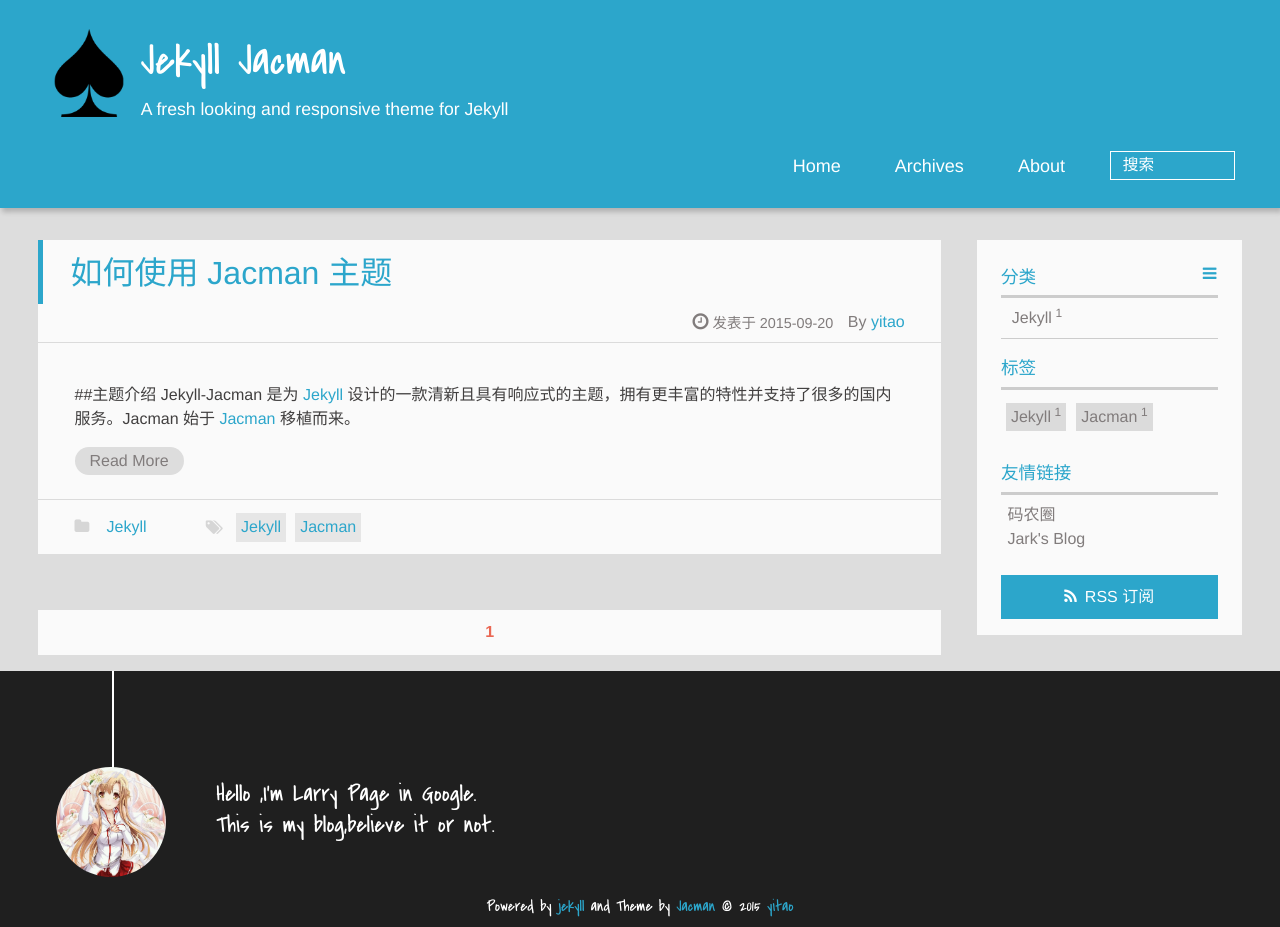
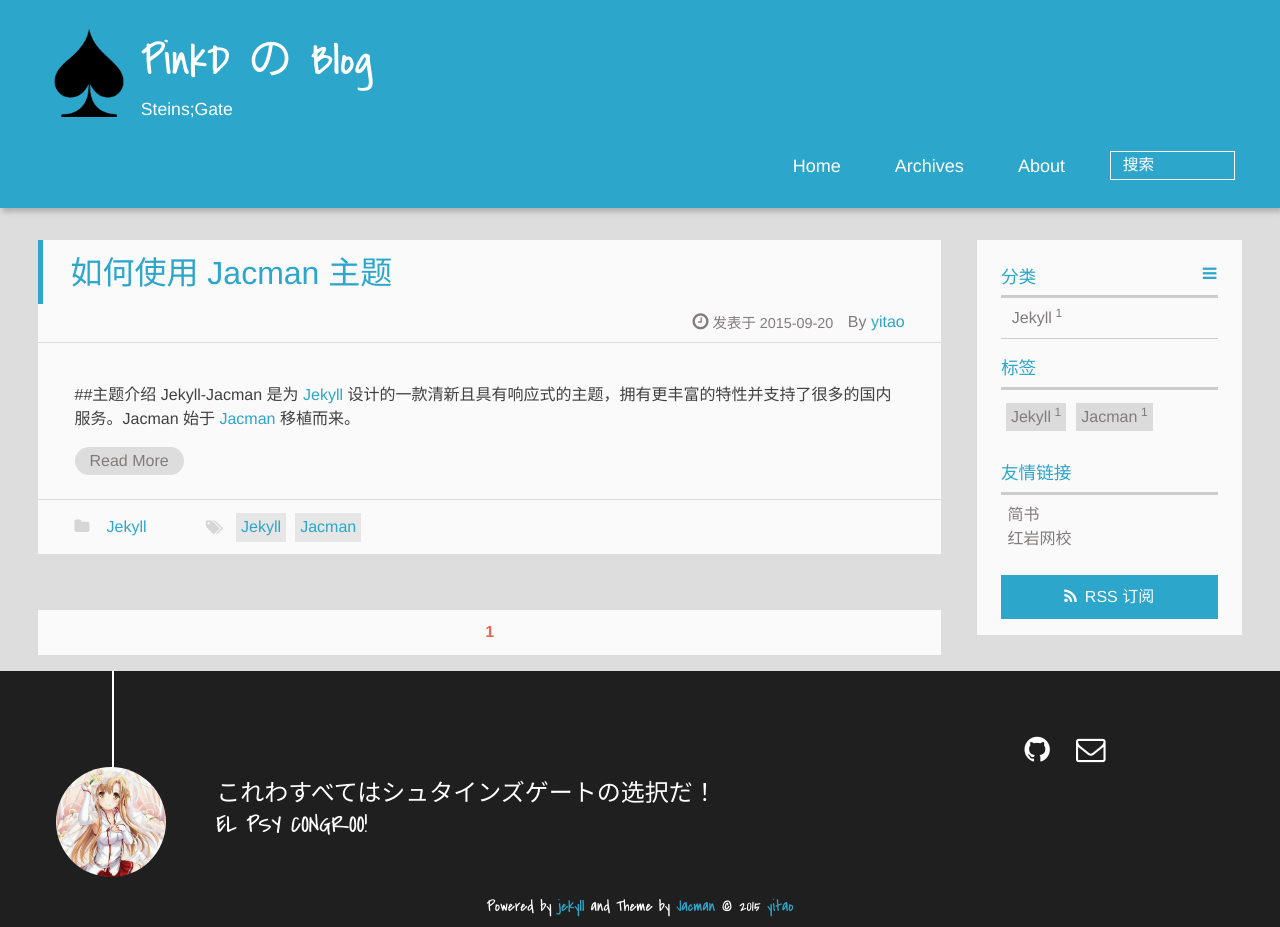
Before and after one commit to PinkD/pinkd.github.io, a Jekyll site: the page built from index.html, in a window 1280 px wide. Built offline with Jekyll 4.4.1, drawn with Linux system fonts in a browser that asks for light colours; Markdown is read by kramdown in place of the engine named in the settings; the list of posts is cut into pages by our own code.

Commit message:
update conf

```diff
--- a/_config.yml
+++ b/_config.yml
@@ -6,26 +6,19 @@ exclude: [".rvmrc", ".rbenv-version", "README.md", "Rakefile", "changelog.md"]
 highlighter: pygments
 
 assets: /assets
-baseurl:
+baseurl: http://blog.pinkd.online
 
 # pagination
 paginate: 20
 
 # Markdown Processors
-markdown: redcarpet
-redcarpet:
-  extensions:
-    - hard_wrap
-    - no_intra_emphasis
-    - autolink
-    - strikethrough
-    - tables
-    - lax_spacing
-    - with_toc_data
+markdown: kramdown
+kramdown:
+    input: GFM
 
 
-title : Jekyll Jacman
-tagline: A fresh looking and responsive theme for Jekyll
+title : PinkD の Blog
+tagline: Steins;Gate
 
 defaults:
   -
@@ -52,7 +45,6 @@ widgets:
 - category
 - tag
 - links
-- douban
 - rss
 ## provide seven widgets:category,tag,rss,archive,tagcloud,links,weibo,douban
 
@@ -80,16 +72,16 @@ mathjax: false      #enable mathjax if true
 #### Author information
 author:
   name: yitao      ## e.g. wuchong Author name
-  intro_line1:  "Hello ,I'm Larry Page in Google."    ## your introduction on the bottom of the page
-  intro_line2:  "This is my blog,believe it or not."  ## the 2nd line
+  intro_line1:  "これわすべてはシュタインズゲートの选択だ！"    ## your introduction on the bottom of the page
+  intro_line2:  "EL PSY CONGROO!"  ## the 2nd line
   weibo:      ## e.g. wuchong1014 or 2176287895 for http://weibo.com/2176287895
   weibo_verifier:  ## e.g. b3593ceb Your weibo-show widget verifier ,if you use weibo-show it is needed.
   tsina:      ## e.g. 2176287895  Your weibo ID,It will be used in share button.
   douban:     ## e.g. wuchong1014 or your id for https://www.douban.com/people/wuchong1014
   zhihu:      ## e.g. jark  for http://www.zhihu.com/people/jark
-  email:      ## e.g. imjark@gmail.com
+  email:      443657547@qq.com
   twitter:    ## e.g. jarkwu for https://twitter.com/jarkwu
-  github:     ## e.g. wuchong for https://github.com/wuchong
+  github:     https://github.com/78848d676612
   facebook:   ## e.g. imjark for https://facebook.com/imjark
   linkedin:   ## e.g. wuchong1014 for https://www.linkedin.com/in/wuchong1014
   google_plus:    ## e.g. "111190881341800841449" for https://plus.google.com/u/0/111190881341800841449, the "" is needed!
@@ -105,8 +97,10 @@ toc:
 
 #### Links
 links:
-  码农圈: https://coderq.com
-  Jark's Blog: http://wuchong.me
+  #码农圈: https://coderq.com
+  #Jark's Blog: http://wuchong.me
+  简书: http://www.jianshu.com/users/28e6956f7fbb
+  红岩网校: http://hongyan.cqupt.edu.cn/
 
 
 
```
Also changed, not shown: README.md.
